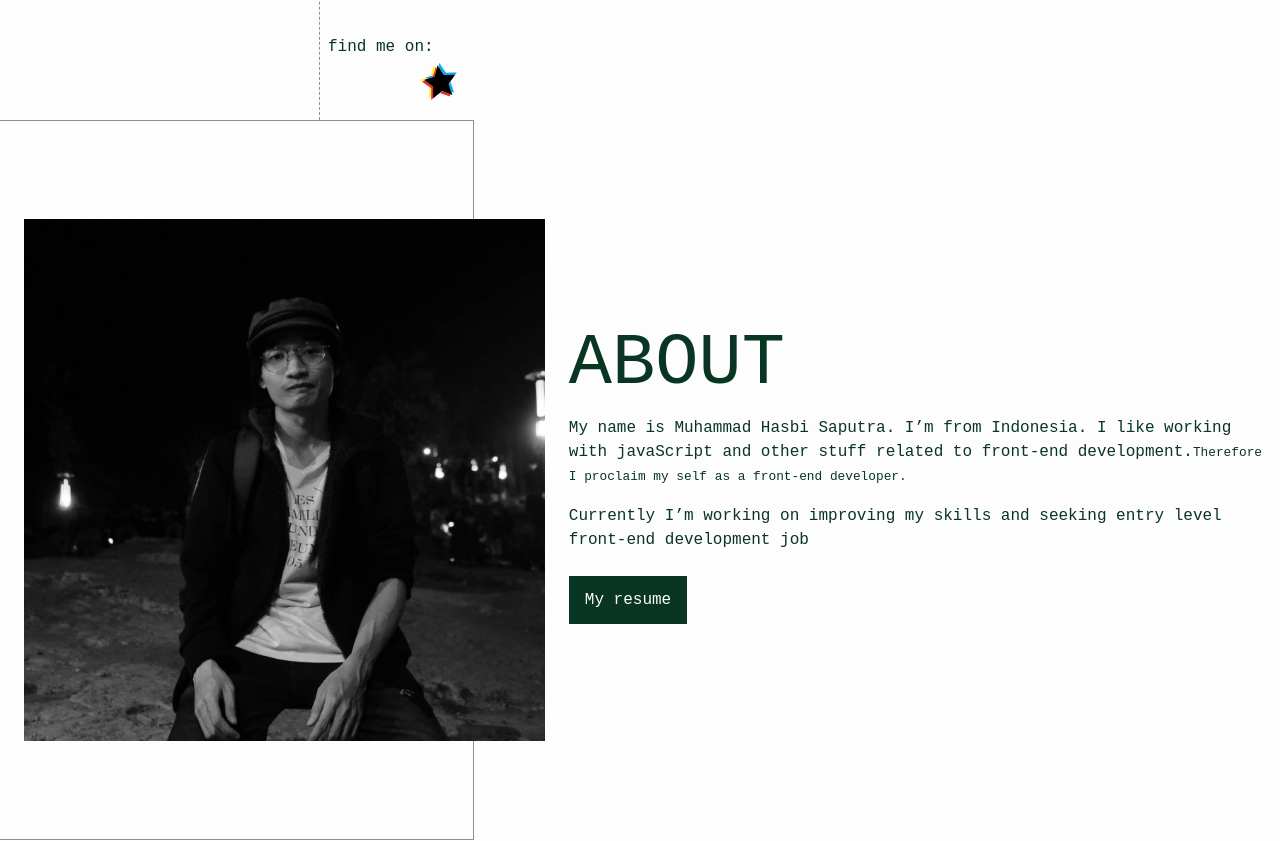
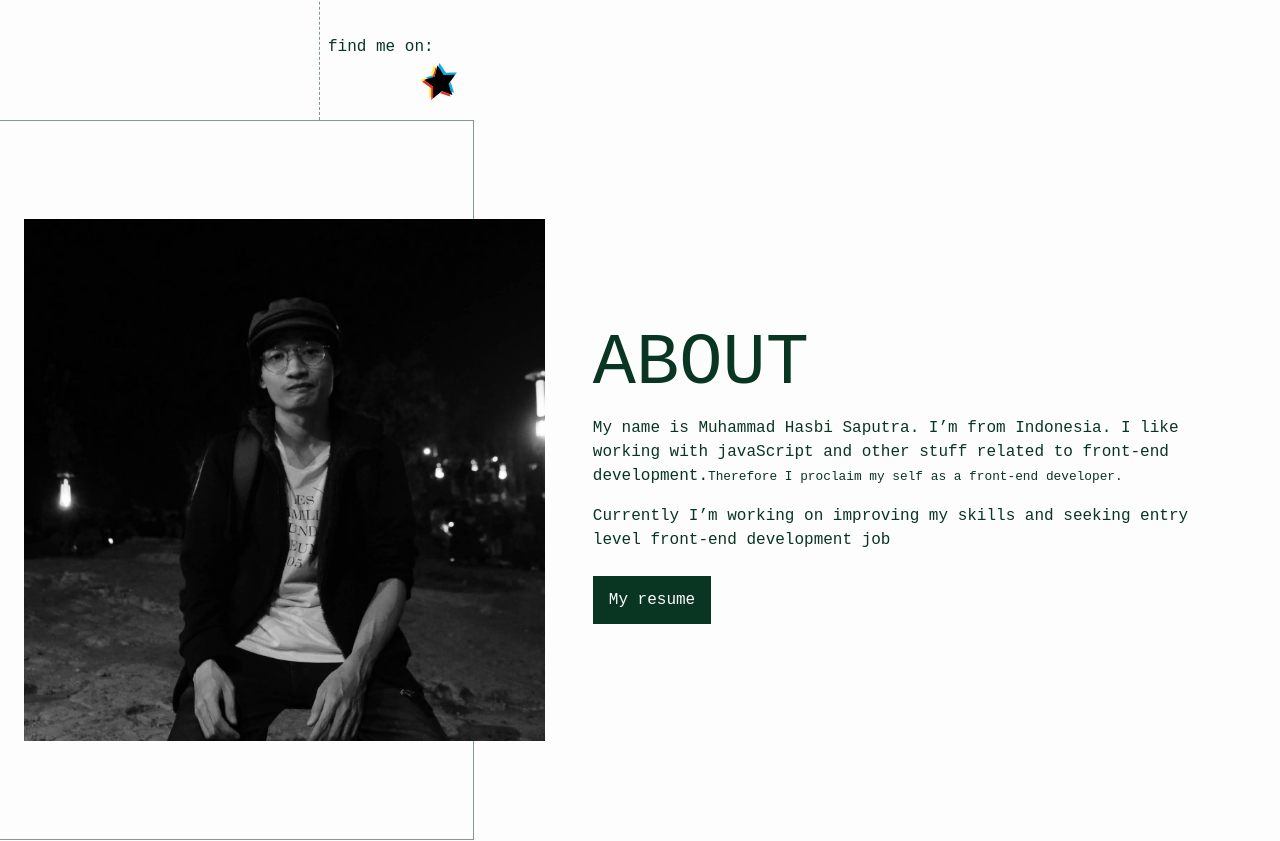
Before and after one commit to lukpaikat/my-portfolio-website, a React (Create React App) app: page / in a window 1280 px wide. Shown: the part 680-1521 px from the top of the page. Built offline with nearby package versions, Linux system fonts and the light colour scheme; some icons are missing.

Commit message:
add margin to sections

```diff
--- a/src/components/About.jsx
+++ b/src/components/About.jsx
@@ -6,7 +6,7 @@ function About() {
     <section
       id="about"
       className="landscape:grid landscape:grid-cols-[45%_55%] landscape:h-screen landscape:max-h-[720px]
-      landscape:min-h-[440px] px-4 landscape:pl-0"
+      landscape:min-h-[440px] px-4 landscape:pl-0 mb-14"
     >
       <div className="flex items-center justify-center relative before:w-full before:h-[90%] landscape:before:h-full landscape:before:w-10/12 before:top-0 landscape:before:left-0 landscape:before:top-auto before:border landscape:before:border-l-0 before:border-spanish-green before:absolute max-h-[720px]">
         <img
@@ -16,7 +16,7 @@ function About() {
           alt="my face"
         />
       </div>
-      <article className="flex landscape:justify-center flex-col my-4">
+      <article className="flex landscape:justify-center flex-col my-4 mx-6">
         <h2 className="mb-4 text-7xl 2xl:text-8xl">ABOUT</h2>
         <div>
           <p className="mb-4 2xl:text-xl">
```
